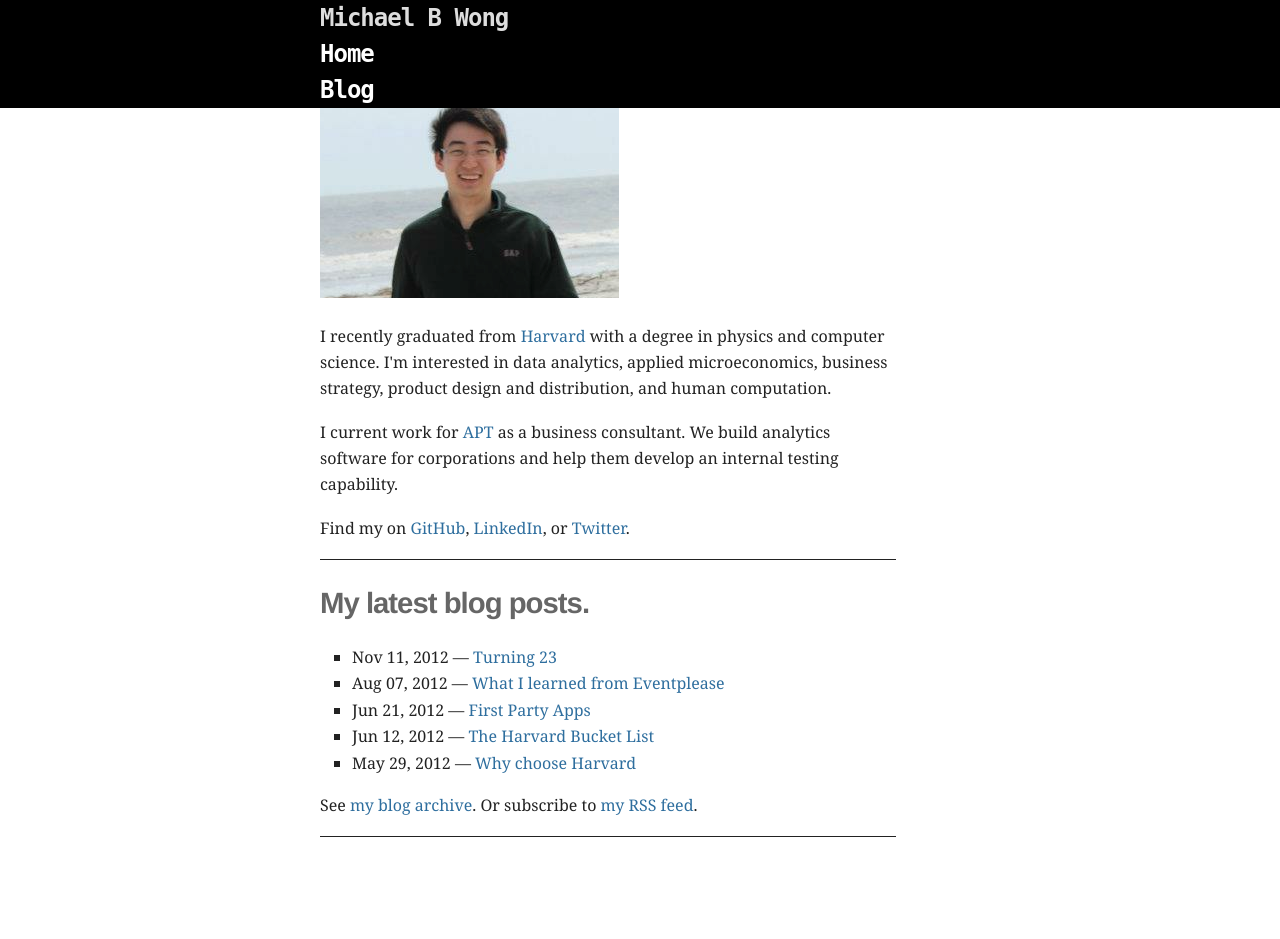
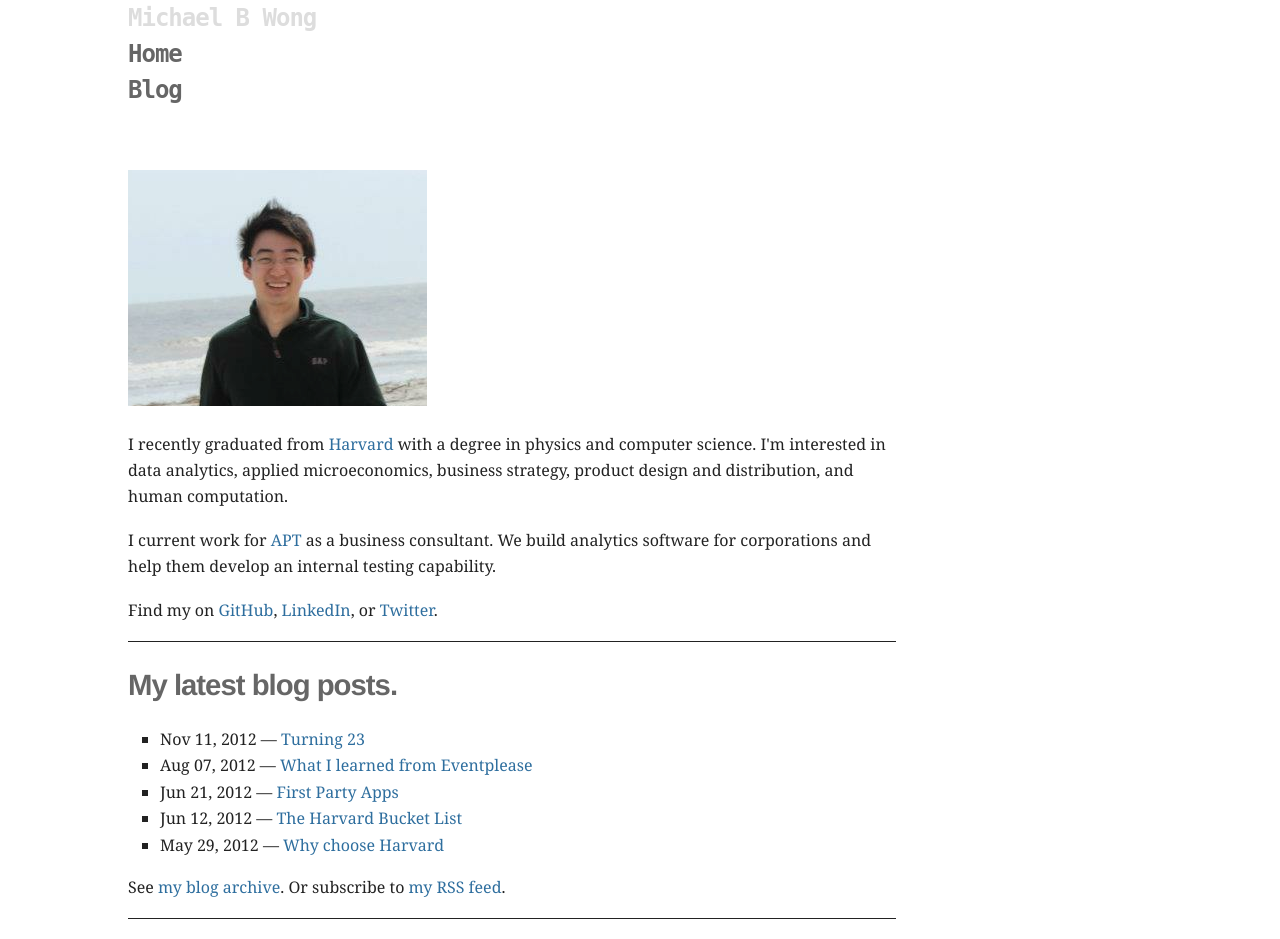
Before and after one commit to mbwong/mbwong.github.com, a Jekyll site: the page built from index.html, in a window 1280 px wide and 939 px high. Built offline with Jekyll 4.4.1, drawn with Linux system fonts in a browser that asks for light colours.

Commit message:
Update css/screen.css

```diff
--- a/css/screen.css
+++ b/css/screen.css
@@ -85,10 +85,9 @@ hr {
 header, footer, nav, article { display: block; }
 
 header {
-  padding: 0px 0px 0px 25%;
-  position: fixed;
-  width: 100%;
-  background-color: black;
+  padding-left: 10%;
+  float: fixed;
+  width: 20%;
 }
 
 header h1 {
@@ -150,7 +149,7 @@ header h1 {
 #title { color: #DDD; }
 
 #title a {
-  color: #FFF;
+  color: #666;
 }
 
 #title a:hover {
@@ -164,8 +163,8 @@ header h1 {
 
 #wrapper {
   padding-top: 30px;
-  margin-left: 25%;
-  width: 36em;
+  margin-left: 10%;
+  width: 60%;
 }
 
 @media only screen and (-webkit-min-device-pixel-ratio: 2)  {
```
